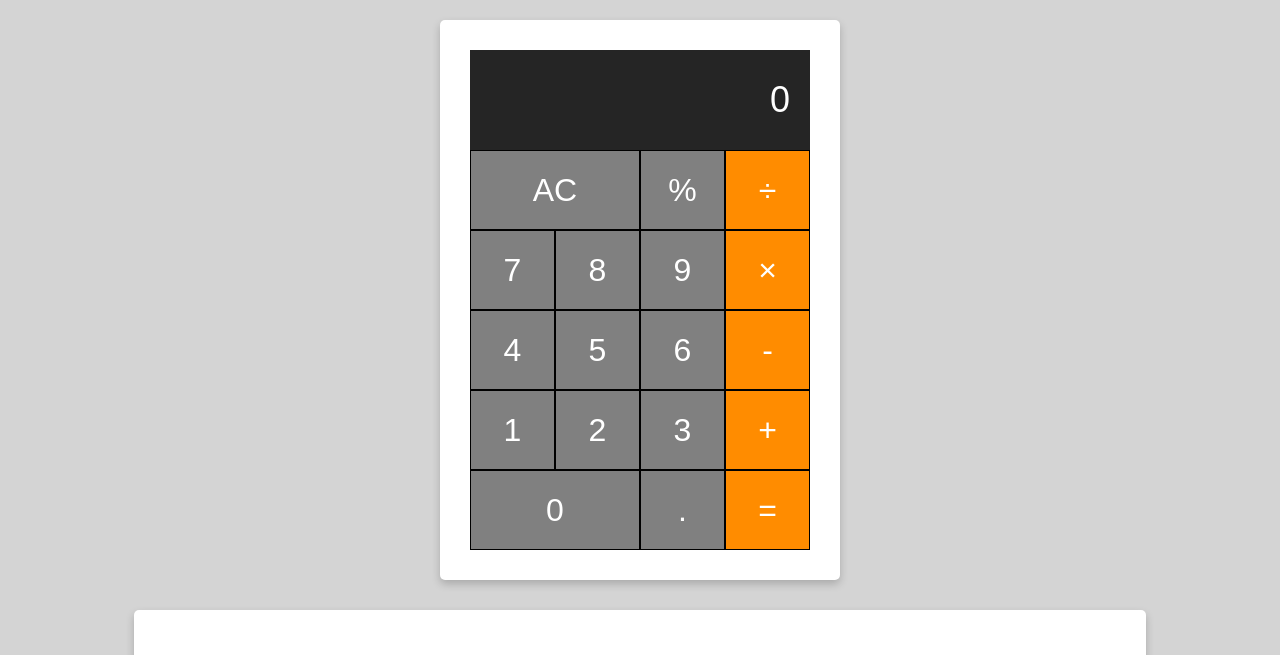
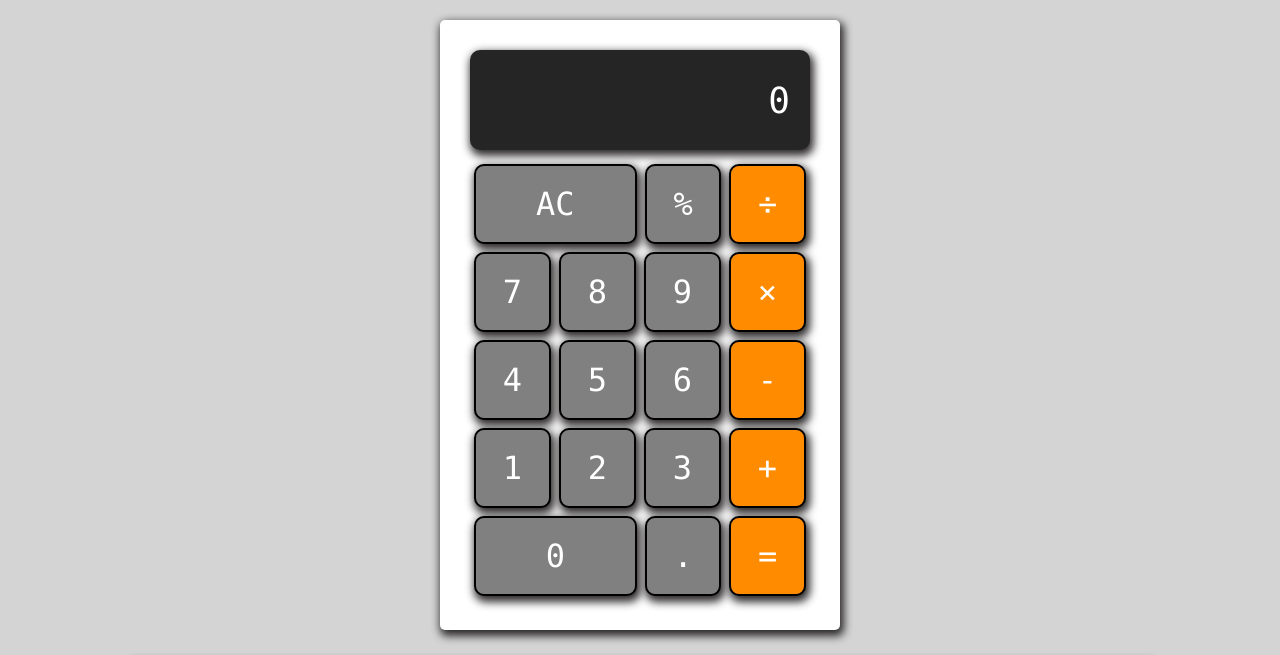
Before and after one commit to mekaelhs/Individual-Project-DTS-FGA-2022-X-Progate, a plain HTML site: page index.html in a window 1280 px wide. Shown: the top 655 px of the page. Drawn offline with Linux system fonts and the light colour scheme.

Commit message:
update background dan button

```diff
--- a/assets/stylesheet.css
+++ b/assets/stylesheet.css
@@ -1,5 +1,12 @@
 * {
+  margin: 0;
+  padding: 0;
   box-sizing: border-box;
+  font-family: "consolas";
+}
+
+div {
+  display: block;
 }
 
 body {
@@ -23,7 +30,10 @@ body {
   font-size: 36px;
   border: none;
   padding: 0 20px;
+  margin-bottom: 10px;
   box-sizing: border-box;
+  border-radius: 10px;
+  box-shadow: 2px 4px 8px 2px rgba(22, 19, 19, 0.897)
 }
 
 .calculator-keys {
@@ -37,11 +47,16 @@ body {
 button {
   height: 80px;
   background-color: gray;
-  border: 1px solid black;
+  border: 2px solid black;
   font-size: 32px;
   color: #fff;
-  width: 25%;
+  width: 80px;
+  height: 80px;
   outline: none;
+  margin: 4px;
+  border-radius: 10px;
+  box-shadow: 2px 4px 8px 2px rgba(22, 19, 19, 0.897);
+
 }
 
 button:hover {
@@ -60,8 +75,14 @@ button:hover {
   background-color: #fcad03;
 }
 
+button:active {
+  box-shadow: 0 5px #666;
+  transform: translateY(1px) translateX(1px);
+}
+
 .card {
-  box-shadow: 0 4px 8px 0 rgba(0, 0, 0, 0.2);
+  /* box-shadow: 0 4px 8px 0 rgba(0, 0, 0, 0.2); */
+  box-shadow: 2px 4px 8px 2px rgba(22, 19, 19, 0.897);
   border-radius: 5px;
   padding: 30px;
   margin-top: 20px;
@@ -73,6 +94,10 @@ button:hover {
   margin: 30px auto 0 auto;
   text-align: center;
   color: #252525;
+}
+
+.history.card {
+  margin-bottom: 20px;
 }
 
 .history p {
```
